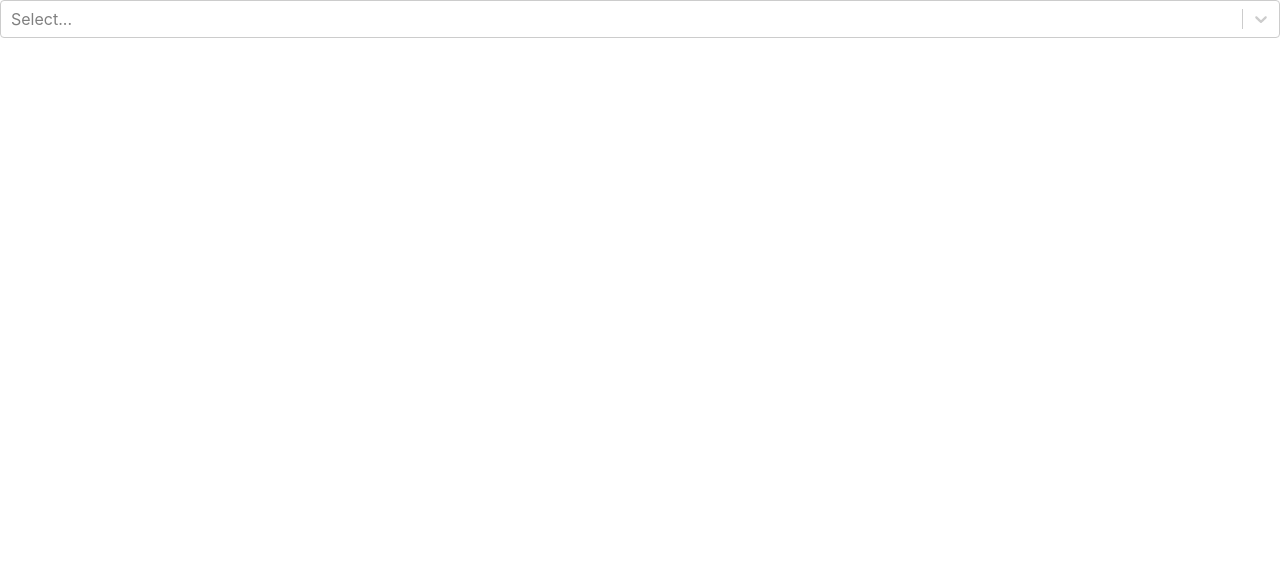
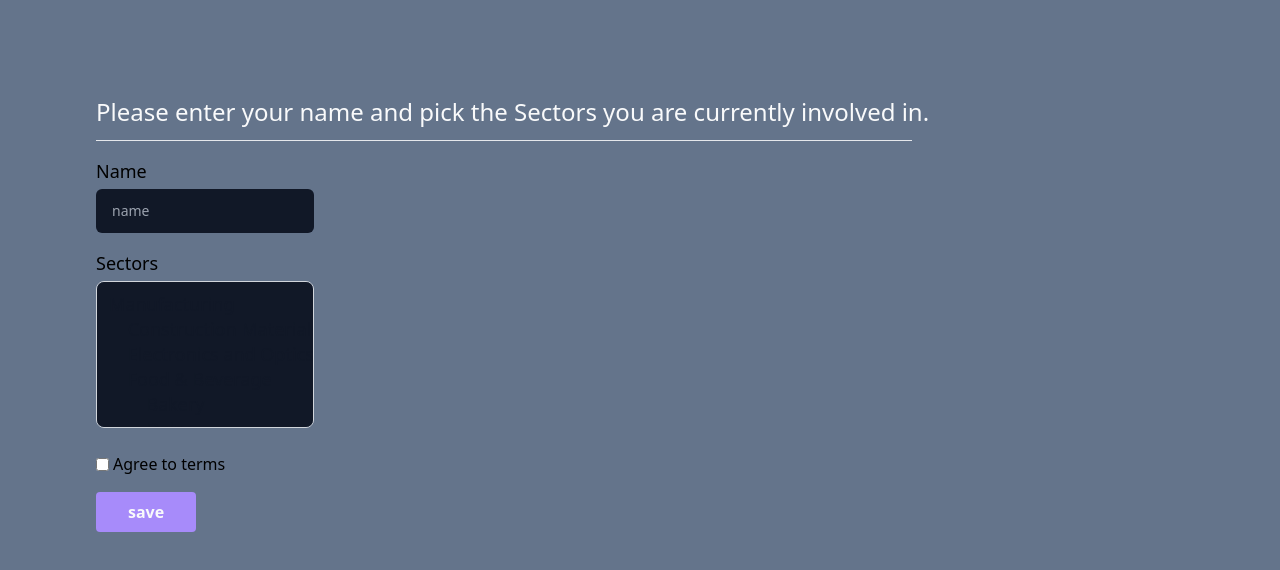
Before and after one commit to tanbiranjum/multiselect, a React (Create React App) app: page / in a window 1280 px wide. Shown: the top 570 px of the page. Built offline with nearby package versions, Linux system fonts and the light colour scheme; the HTML template or start-up script is replaced by a standard one.

Commit message:
all basic structure done

```diff
--- a/package.json
+++ b/package.json
@@ -35,5 +35,8 @@
       "last 1 firefox version",
       "last 1 safari version"
     ]
+  },
+  "devDependencies": {
+    "tailwindcss": "^3.2.4"
   }
 }
--- a/src/App.js
+++ b/src/App.js
@@ -1,9 +1,90 @@
 import MultiSelect from "./components/MultiSelect";
+import React, { useState } from "react";
 
 function App() {
+  const [name, setName] = useState("");
+  const [selected, setSelected] = useState([]);
+  const [terms, setTerms] = useState(false);
+
+  const handleChange = (e) => {
+    const options = e.target.options;
+    for (let i = 0, l = options.length; i < l; i++) {
+      if (options[i].selected) {
+        options[i].style.backgroundColor = "#D0C1FC";
+        if (selected.length > 0) {
+          setSelected([
+            ...selected,
+            { value: options[i].value, index: i, name: options[i].label },
+          ]);
+        } else {
+          setSelected([
+            { value: options[i].value, index: i, name: options[i].label },
+          ]);
+        }
+      }
+    }
+  };
+
+  const onSubmit = () => {
+    console.log(name, selected, terms);
+  };
+
   return (
-    <div className="App">
-      <MultiSelect />
+    <div className="App p-24 bg-slate-500 min-h-screen">
+      <h1 className="text-2xl text-gray-50 mb-3">
+        Please enter your name and pick the Sectors you are currently involved
+        in.
+      </h1>
+      <hr className="w-3/4" />
+      <div className="mt-4">
+        <div className="space-y-1 text-sm">
+          <label for="name" className="block dark:text-gray-50 text-lg">
+            Name
+          </label>
+          <input
+            type="text"
+            name="name"
+            id="name"
+            placeholder="name"
+            onChange={(e) => {
+              setName(e.target.value);
+            }}
+            className="w-1/5 px-4 py-3 rounded-md border-gray-700 bg-gray-900 text-gray-100 focus:dark:border-violet-400"
+          />
+        </div>
+        <div className="space-y-1 text-sm mt-4">
+          <label for="select" className="block dark:text-gray-50 text-lg">
+            Sectors
+          </label>
+          <MultiSelect
+            handleChange={handleChange}
+            selected={selected}
+            setSelected={setSelected}
+          />
+        </div>
+        <div className="flex items-center mt-3">
+          <input
+            type="checkbox"
+            name="remember"
+            id="remember"
+            aria-label="Remember me"
+            onChange={(e) => {
+              setTerms(e.target.checked);
+            }}
+            className="mr-1 rounded-sm focus:ring-violet-400 focus:dark:border-violet-400 focus:ring-2 accent-violet-400"
+          />
+          <label for="remember" className="text-md dark:text-gray-50">
+            Agree to terms
+          </label>
+        </div>
+        <button
+          type="button"
+          onClick={onSubmit}
+          className="px-8 mt-4 py-2 font-semibold rounded bg-violet-400 text-gray-50"
+        >
+          save
+        </button>
+      </div>
     </div>
   );
 }
--- a/src/components/MultiSelect.js
+++ b/src/components/MultiSelect.js
@@ -1,59 +1,72 @@
-import Select from "react-select";
+import React, { useState, useRef } from "react";
+import Data from "../data/select.json";
 
-const options = [
-  {
-    label: "Manufacturing",
-    value: "chocolate",
-    options: [
-      {
-        label: "Construction materials",
-        value: "19",
-      },
-      {
-        label: "Electronics and Optics",
-        value: "18",
-      },
+const MultiSelect = ({ handleChange, selected, setSelected }) => {
+  const deleteItem = (index) => {
+    const options = ref.current.options;
+    options[index].style.backgroundColor = "transparent";
+    options[index].selected = false;
+    options[index].style.color = "white";
+    const newSelected = selected.filter((item) => item.index !== index);
+    setSelected([...newSelected]);
+  };
 
-    ],
-  },
-  {
-    label: "Food and Beverage",
-    value: "chips",
-    options: [
-      {
-        label: "Backery & Confectionery Products",
-        value: "6",
-      },
-      {
-        label: "Beverages",
-        value: "6",
-      },
-      {
-        label: "Fish & Fish Products",
-        value: "6",
-      },
-      {
-        label: "Meat & Meat Products",
-        value: "6",
-      },
-      {
-        label: "Milks & Dairy Products",
-        value: "6",
-      },
-      {
-        label: "Sweets & Snack Food",
-        value: "6",
-      },
-      {
-        label: "Other",
-        value: "6",
-      },
-    ],
-  },
-];
-
-const MultiSelect = () => {
-  return <Select name="Multi Select" options={options} isMulti />;
+  const ref = useRef();
+  return (
+    <div className="mt-2">
+      <select
+        multiple
+        size="5"
+        onChange={handleChange}
+        ref={ref}
+        className="border border-gray-300 text-gray-900 text-sm rounded-lg focus:ring-blue-500 focus:border-blue-500 block w-1/5 p-2.5 bg-gray-900 dark:border-gray-600 dark:placeholder-gray-400 dark:text-white dark:focus:ring-blue-500 dark:focus:border-blue-500"
+      >
+        {Data.map((item, index) => (
+          <>
+            <option key={index} value={item.value} className="text-lg">
+              {item.label}
+            </option>
+            {item.options.map((option, index) => (
+              <>
+                <option key={index} value={option.value} className="text-lg">
+                  &nbsp;&nbsp;&nbsp;&nbsp;{option.label}
+                </option>
+                {option.options &&
+                  option.options.map((option, index) => (
+                    <option
+                      key={index}
+                      value={option.value}
+                      className="text-lg"
+                    >
+                      &nbsp;&nbsp;&nbsp;&nbsp;&nbsp;&nbsp;&nbsp;&nbsp;
+                      {option.label}
+                    </option>
+                  ))}
+              </>
+            ))}
+          </>
+        ))}
+      </select>
+      <div className="flex mt-3 gap-x-2">
+        {selected?.map((item, index) => (
+          <div
+            className="bg-violet-400 text-white p-2 flex gap-x-2 rounded-sm"
+            key={index}
+          >
+            {item.name}
+            <button
+              className="text-gray-700 font-bold"
+              onClick={() => {
+                deleteItem(item.index);
+              }}
+            >
+              X
+            </button>
+          </div>
+        ))}
+      </div>
+    </div>
+  );
 };
 
 export default MultiSelect;
--- /dev/null
+++ b/src/data/select.json
@@ -0,0 +1,38 @@
+[
+    {
+        "label": "Manufacturing",
+        "value": 0,
+        "options": [
+            {
+                "label": "Construction Materials",
+                "value": 1
+            },
+            {
+                "label": "Electronics and Optics",
+                "value": 2
+            },
+            {
+                "label": "Food & Beverage",
+                "value": 3,
+                "options": [
+                    {
+                        "label": "Bakery",
+                        "value": 4
+                    },
+                    {
+                        "label": "Dairy",
+                        "value": 5
+                    },
+                    {
+                        "label": "Meat",
+                        "value": 6
+                    },
+                    {
+                        "label": "Seafood",
+                        "value": 7
+                    }
+                ]
+            }
+        ]
+    }
+]
--- a/src/index.css
+++ b/src/index.css
@@ -1,13 +1,3 @@
-body {
-  margin: 0;
-  font-family: -apple-system, BlinkMacSystemFont, 'Segoe UI', 'Roboto', 'Oxygen',
-    'Ubuntu', 'Cantarell', 'Fira Sans', 'Droid Sans', 'Helvetica Neue',
-    sans-serif;
-  -webkit-font-smoothing: antialiased;
-  -moz-osx-font-smoothing: grayscale;
-}
-
-code {
-  font-family: source-code-pro, Menlo, Monaco, Consolas, 'Courier New',
-    monospace;
-}
+@tailwind base;
+@tailwind components;
+@tailwind utilities;
--- /dev/null
+++ b/tailwind.config.js
@@ -0,0 +1,10 @@
+/** @type {import('tailwindcss').Config} */
+module.exports = {
+  content: [
+    "./src/**/*.{js,jsx,ts,tsx}",
+  ],
+  theme: {
+    extend: {},
+  },
+  plugins: [],
+}
```
Also changed, not shown: 1 other file (tests, documents, lock files or other folders).
